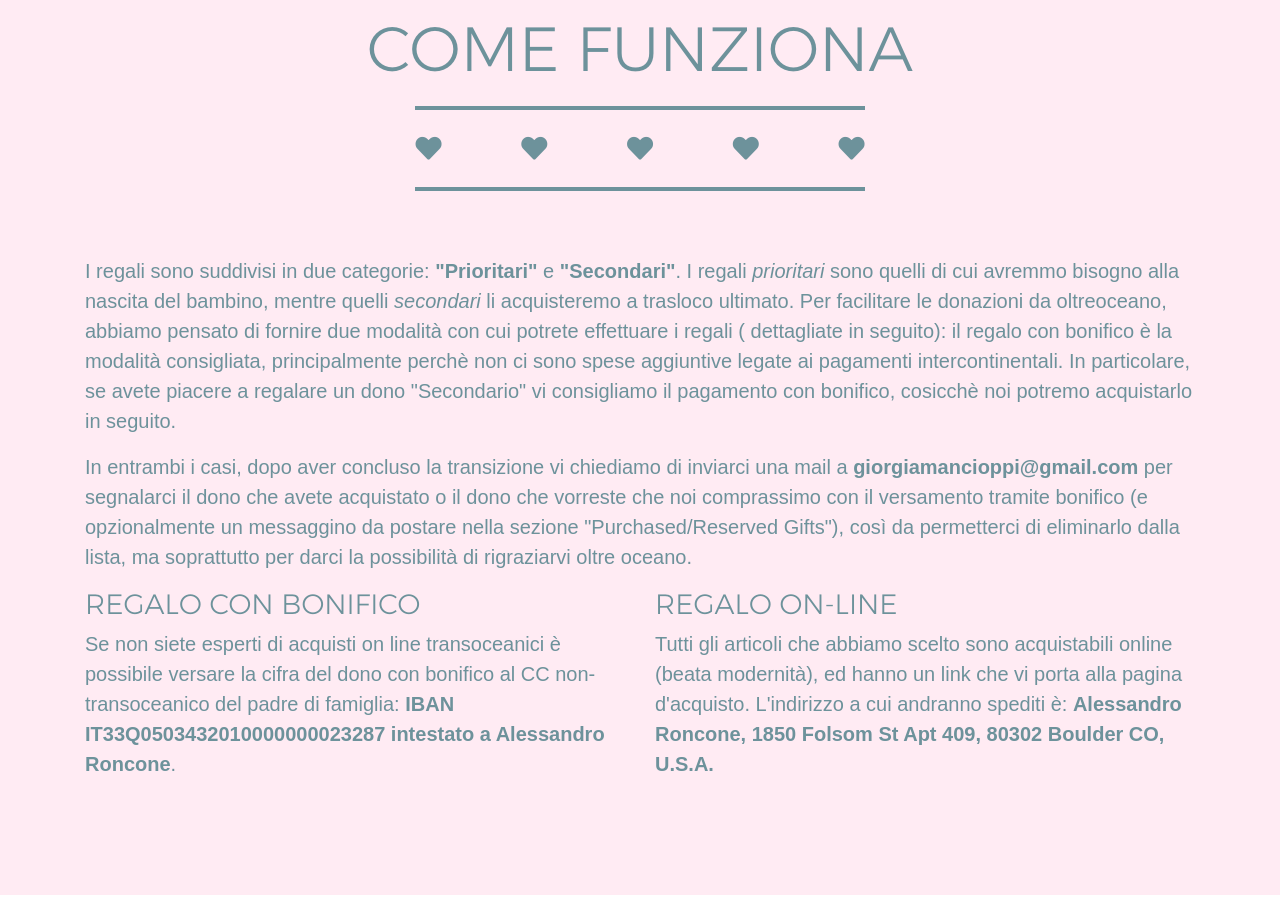
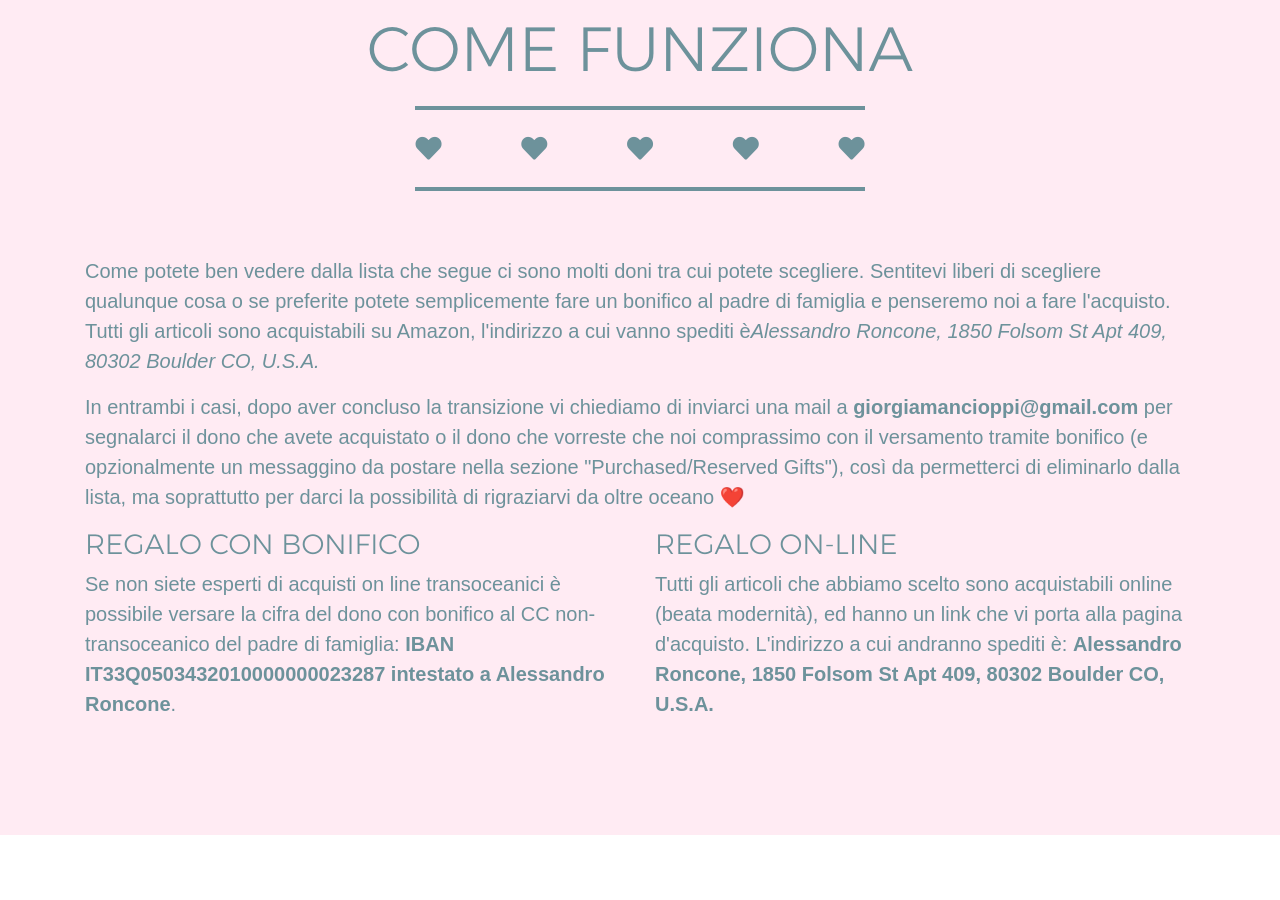
Before and after one commit to alecive/lista-bimba-roncioppi, a Jekyll site: the page built from index.html, in a window 1280 px wide and 900 px high, scrolled down 1799 px. Built offline with Jekyll 4.4.1, drawn with Linux system fonts in a browser that asks for light colours; nearby versions of some CDN libraries; emoji names are drawn with the system emoji font; some web fonts are replaced.

Commit message:
Added how to

```diff
--- a/_includes/how_to.html
+++ b/_includes/how_to.html
@@ -9,8 +9,9 @@
             </div>
             <div class="row">
                 <div class="col-lg-12">
-                    <p> I regali sono suddivisi in due categorie: <b>"Prioritari"</b> e <b>"Secondari"</b>. I regali <i>prioritari</i> sono quelli di cui avremmo bisogno alla nascita del bambino, mentre quelli <i>secondari</i> li acquisteremo a trasloco ultimato. Per facilitare le donazioni da oltreoceano, abbiamo pensato di fornire due modalità con cui potrete effettuare i regali ( dettagliate in seguito): il regalo con bonifico è la modalità consigliata, principalmente perchè non ci sono spese aggiuntive legate ai pagamenti intercontinentali. In particolare, se avete piacere a regalare un dono "Secondario" vi consigliamo il pagamento con bonifico, cosicchè noi potremo acquistarlo in seguito.</p>
-                    <p> In entrambi i casi, dopo aver concluso la transizione vi chiediamo di inviarci una mail a <b>giorgiamancioppi@gmail.com</b> per segnalarci il dono che avete acquistato o il dono che vorreste che noi comprassimo con il versamento tramite bonifico (e opzionalmente un messaggino da postare nella sezione "Purchased/Reserved Gifts"), così da permetterci di eliminarlo dalla lista, ma soprattutto per darci la possibilità di rigraziarvi oltre oceano.</p>
+                    <p>Come potete ben vedere dalla lista che segue ci sono molti doni tra cui potete scegliere.
+                    Sentitevi liberi di scegliere qualunque cosa o se preferite potete semplicemente fare un bonifico al padre di famiglia e penseremo noi a fare l'acquisto. Tutti gli articoli sono acquistabili su Amazon, l'indirizzo a cui vanno spediti è<i>{{ site.address }}</i></p>
+                    <p>In entrambi i casi, dopo aver concluso la transizione vi chiediamo di inviarci una mail a <b>giorgiamancioppi@gmail.com</b> per segnalarci il dono che avete acquistato o il dono che vorreste che noi comprassimo con il versamento tramite bonifico (e opzionalmente un messaggino da postare nella sezione "Purchased/Reserved Gifts"), così da permetterci di eliminarlo dalla lista, ma soprattutto per darci la possibilità di rigraziarvi da oltre oceano :heart:</p>
                 </div>
             </div>
             <div class="row">
```
